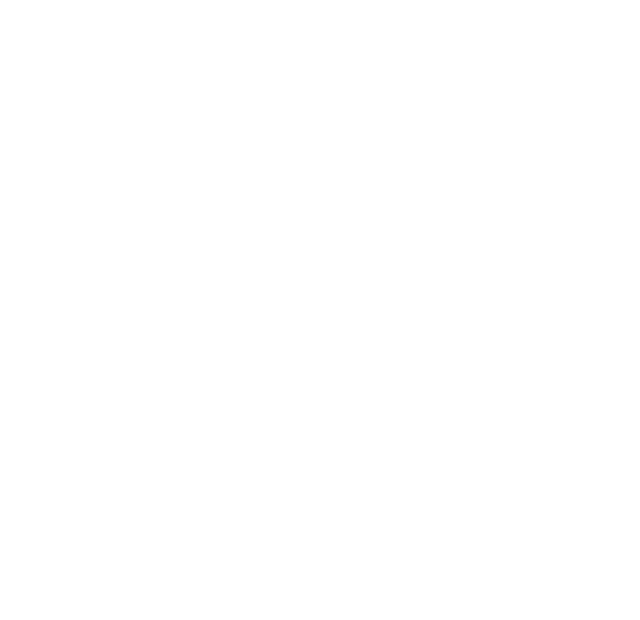
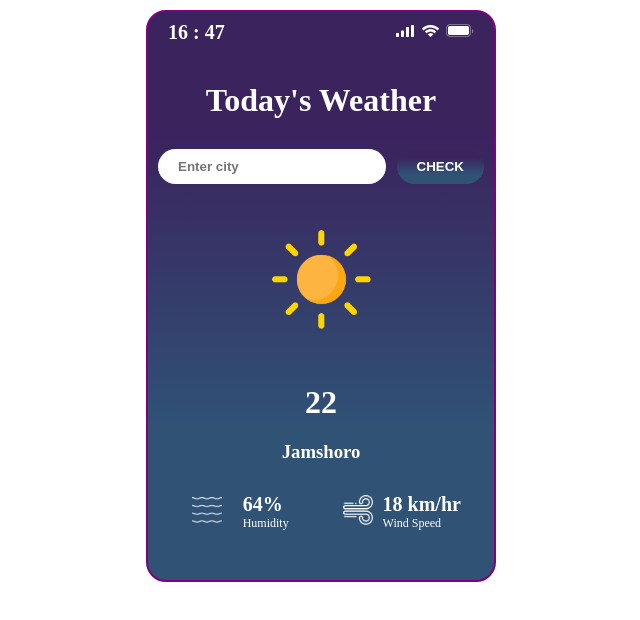
Before and after one commit to UmerF-exe/Weather-App, a plain HTML site: page index.html in a window 1280 px wide. Shown: the whole page, without its empty margins (319-959 px from the left). Drawn offline with Linux system fonts and the light colour scheme.

Commit message:
completed weather app
weather app by weather API

```diff
--- a/app.js
+++ b/app.js
@@ -0,0 +1,26 @@
+let time = () =>{
+    let left = document.getElementById("left");
+    let date = new Date();
+    left.innerHTML = date.getHours() + " : " + date.getMinutes();
+}
+let myInterval = setInterval(time, 1000);
+
+// let apiKey = "eb41e176c172278258865cfbba21fe57";
+let input = document.getElementById("input").value;
+// let inputBtn = document.getElementById("checkBtn");
+let apiURL = `https://api.openweathermap.org/data/2.5/weather?q=${input}&appid=eb41e176c172278258865cfbba21fe57&units=metric`;
+
+async function checkWeather(){
+    const response = await fetch(apiURL);
+    let data = await response.json();
+    console.log(data);
+
+    document.getElementById("temperature").innerHTML = Math.round(data.main.temp) + " °C";
+    document.getElementById("city").innerHTML = data.name;
+    document.getElementById("humidity").innerHTML = data.main.humidity + "%";
+    document.getElementById("wind").innerHTML = data.wind.speed + " km/h";
+
+}
+// inputBtn.addEventListener("click", () => {
+//     checkWeather();
+// });
--- a/index.html
+++ b/index.html
@@ -1,12 +1,55 @@
 <!DOCTYPE html>
 <html lang="en">
+
 <head>
     <meta charset="UTF-8">
     <meta name="viewport" content="width=device-width, initial-scale=1.0">
     <title>Weather App</title>
     <link rel="stylesheet" href="style.css">
 </head>
+
 <body>
+    <div class="container">
+        <div class="upperside">
+            <div class="left" id="left">
+
+            </div>
+            <div class="right">
+                <img src="images/battery.png" alt="">
+            </div>
+        </div>
+        <div class="weather">
+            <h1>Today's Weather </h1>
+            <div class="input">
+                <input type="text" id="input" placeholder="Enter city" spellcheck="false">
+                <button id="checkBtn" onclick="checkWeather()">CHECK</button>
+            </div>
+            <div class="weather1">
+                <img src="images/clear.png" alt="">
+                <h1 id="temperature">22</h1>
+                <h3 id="city">Jamshoro</h3>
+            </div>
+            <div class="weather2">
+                <div class="humidity">
+                    <div class="left">
+                        <img src="images/humidity.png" alt="">
+                    </div>
+                    <div class="right">
+                        <p><span id="humidity">64%</span><br>Humidity</p>
+                    </div>
+                </div>
+                <div class="wind">
+                    <div class="left">
+                        <img src="images/wind.png" alt="">
+                    </div>
+                    <div class="right">
+                        <p><span id="wind">18 km/hr</span><br>Wind Speed</p>
+                    </div>
+                </div>
+            </div>
+        </div>
+    </div>
     <script src="app.js"></script>
 </body>
+
 </html>
--- a/style.css
+++ b/style.css
@@ -0,0 +1,116 @@
+*{
+    margin: 0;
+    padding: 0;
+    box-sizing: border-box;
+}
+.container{
+    width: 350px;
+    height: auto;
+    margin: 10px auto;
+    background: linear-gradient(0deg, rgba(47, 82, 117, 1) 27%, rgba(59, 35, 94, 1) 78%);
+    border: 2px solid purple;
+    border-radius: 20px;
+}
+.container>.upperside{
+    width: 100%;
+    height: 20px;
+    display: flex;
+    justify-content: space-between;
+    align-items: center;
+    margin: 0 auto;
+    padding: 20px 20px;
+    border-top-left-radius: 20px;
+    border-top-right-radius: 20px;
+}
+.container>.upperside>.left{
+    color: white;
+    font-weight: bold;
+    font-size: 20px;
+}
+.container>.weather{
+    width: 100%;
+    height: 528px;
+    padding-top: 10px;
+    color: white;
+    border-bottom-left-radius: 20px;
+    border-bottom-right-radius: 20px;
+}
+.container>.weather>h1{
+    text-align: center;
+    margin-bottom: 10px;
+    margin: 20px 0px;
+}
+.container>.weather>.input{
+    width: 100%;
+    display: flex;
+    justify-content: space-between;
+    align-items: center;
+    padding: 10px;
+    margin-top: 20px;
+}
+.container>.weather>.input>input{
+    width: 70%;
+    height: auto;
+    border: 0;
+    outline: 0;
+    border-radius: 20px;
+    padding: 10px 20px;
+    font-weight: bold;
+}
+.container>.weather>.input>button{
+    color: white;
+    font-weight: bold;
+    padding: 10px 20px;
+    border: 0;
+    outline: 0;
+    border-radius: 20px;
+    background: linear-gradient(0deg, rgba(47, 82, 117, 1) 27%, rgba(59, 35, 94, 1) 78%);
+}
+.container>.weather>.input>button:hover{
+    background: white;
+    color: rgba(59, 35, 94, 1);
+}
+.weather1{
+    display: flex;
+    flex-direction: column;
+    justify-content: center;
+    align-items: center;
+    width: 100%;
+    padding: 10px;
+}
+.weather1>img{
+    width: 150px;
+    margin-bottom: 30px;
+}
+.weather1>h1{
+    margin-bottom: 20px;
+}
+.weather2{
+    display: flex;
+    flex-direction: row;
+    justify-content: space-evenly;
+    align-items: center;
+    width: 100%;
+    height: auto;
+    margin-top: 20px;
+}
+.weather2>.humidity, .weather2>.wind{
+    display: flex;
+    flex-direction: row;
+    justify-content: space-evenly;
+    align-items: center;
+    width: 40%;
+}
+.weather2>.humidity>.left, .weather2>.wind>.left{
+    width: 30px;
+}
+.weather2>.humidity>.left>img, .weather2>.wind>.left>img{
+    width: 100%;
+}
+.weather2 p{
+    font-size: 12px;
+}
+.weather2 span{
+    font-size: 20px;
+    font-weight: bolder;
+}
```
Also changed, not shown: images/battery.png (added), images/clear.png (added), images/clouds.png (added), images/drizzle.png (added), images/humidity.png (added), images/mist.png (added), images/rain.png (added), images/snow.png (added), images/wind.png (added).
